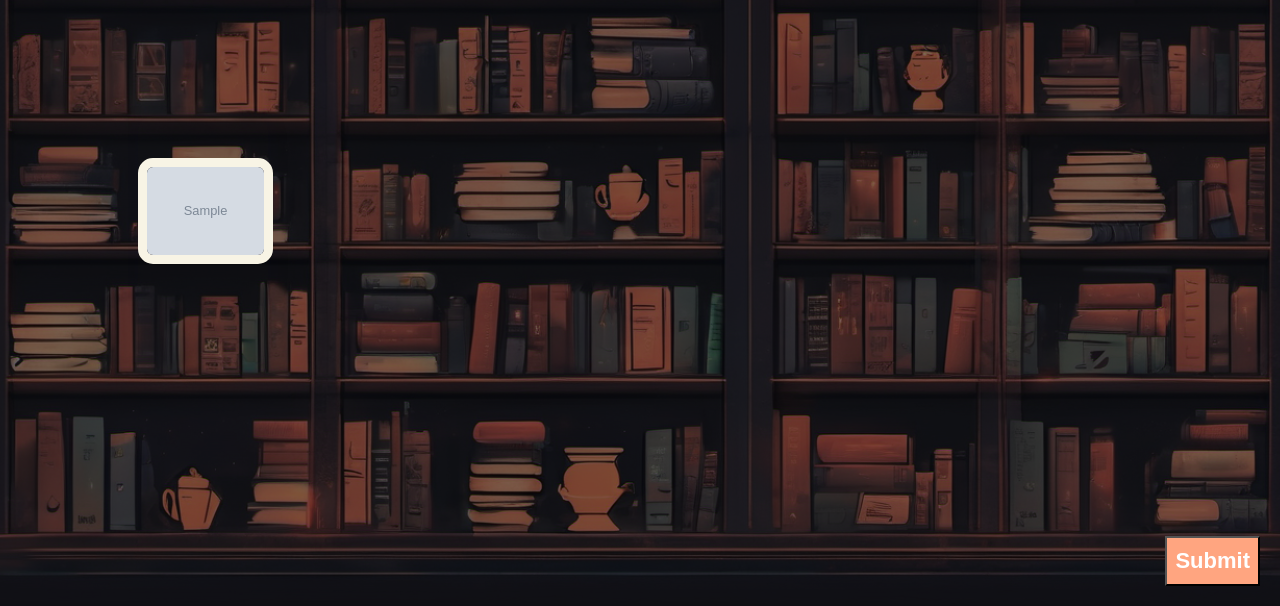
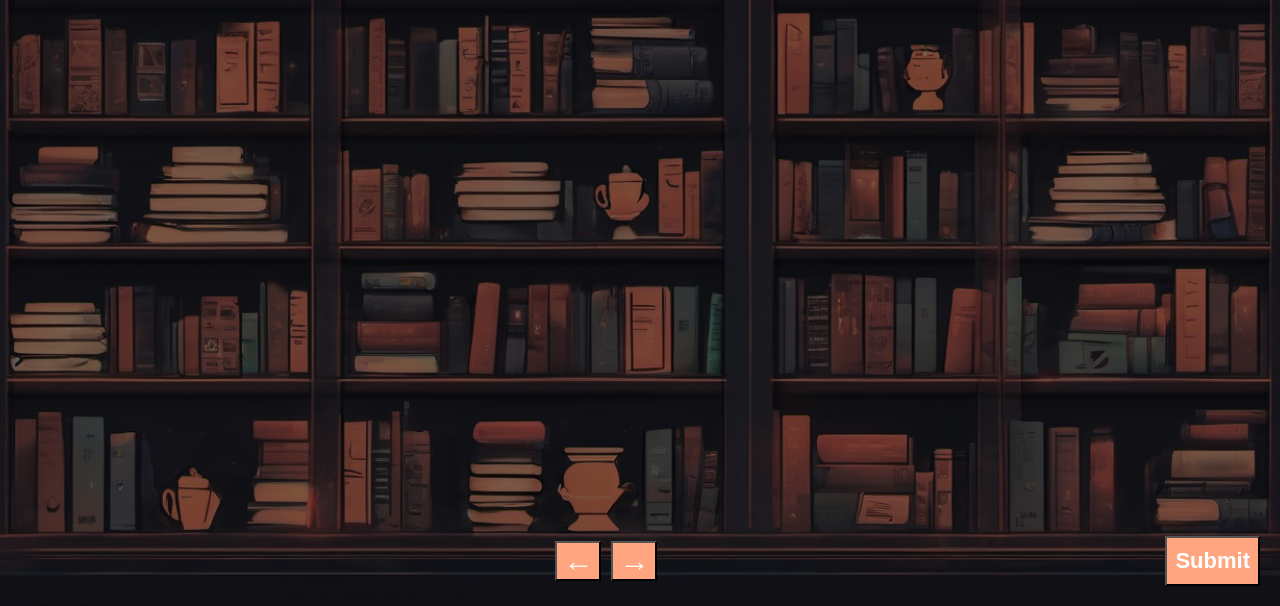
Before and after one commit to karendcl/recommend-books, a Django app: page /all_books/ in a window 1280 px wide. Shown: the part 194-800 px from the top of the page. Run offline with Django 5.2, Linux system fonts and the light colour scheme; tables that the repository leaves empty hold one stand-in row (values such as "Sample post"); grey boxes marked "Sample" are stand-in pictures.

Commit message:
Added Pagination for view books page

```diff
--- a/src/static/Styles.css
+++ b/src/static/Styles.css
@@ -252,16 +252,13 @@ main {
     flex-wrap: wrap;
     place-items: center;
     max-height: 75vh;
-    overflow-y: scroll;
+    overflow-y:hidden;
     width: 80vw;
 }
 
 .container {
     height: 190px;
     width: 130px;
-    background-color: transparent;
-    box-shadow: 0 0 25px rgba(17, 1, 68, 0.08);
-    border-radius: 15px;
     position: relative;
     margin-left: 10px;
     margin-top: 10px;
@@ -431,3 +428,32 @@ button[type="submit"]:hover {
     font-family: cursive;
     font-style: italic;
 }
+
+.NextPrevButtons {
+    position: fixed;
+    bottom: 20px;
+    left: 43%;
+    right: 50%;
+    float: left;
+    display: flex;
+}
+
+.NextPrevButtons button {
+    background: #ffa580;
+    color: #FFFFFF;
+    display: block;
+    font: bold 30px sans-serif;
+    text-align: center;
+    text-decoration: none;
+    -webkit-transition: all .25s ease;
+    -moz-transition: all .25s ease;
+    -ms-transition: all .25s ease;
+    -moz-transition: all .25s ease;
+    transition: all .25s ease;
+    cursor: pointer;
+    margin: 5px;
+}
+
+.NextPrevButtons button:hover {
+    background: #000000;
+}
--- a/src/templates/ViewBooks.html
+++ b/src/templates/ViewBooks.html
@@ -1,7 +1,11 @@
 {% extends "Index.html" %}
 {% block content %}
 
-
+    <style>
+        .container {
+            visibility: hidden;
+        }
+    </style>
 
     <form action="{% url 'recommendations' %}" method="POST">
         {% csrf_token %}
@@ -12,7 +16,7 @@
         <input type="checkbox" class="checkbox" name="books" value="{{ i.id }}" id="{{ i.id }}"><br>
         <div class="Photo">
         <label for="{{ i.id }}">
-        <img src="{{i.image_url}}" alt= "{{ i.title }}">
+        <img class="GalleryItem" src="{{i.image_url}}" alt= "{{ i.title }}">
     </label>
     </div>
     </div>
@@ -24,4 +28,128 @@
 </div>
     </form>
 
+    <div class="NextPrevButtons">
+    <button onclick="ShowPrev()"> &#8592; </button>
+    <button onclick="ShowNext()"> &#8594; </button>
+    </div>
+
+    <script>
+        let indiceActual = 0;
+        let recentAction = "Next"
+        const imagenes = document.querySelectorAll("div.container");
+        const numImagenes = imagenes.length;
+
+        ShowNext();
+
+        function ShowPrev()
+        {
+            if (recentAction == "Next")
+            {
+                indiceActual -= 12;
+            }
+
+            for (let i = 0; i < numImagenes; i++)
+            {
+                imagenes[i].style.visibility = 'hidden';
+            }
+
+            let number = 0;
+            let PassRow = false;
+
+            for (let j = indiceActual - 12; j < indiceActual; j++)
+            {
+                const i = (j + numImagenes) % numImagenes;
+                if (i < numImagenes)
+                {
+                    imagenes[i].style.visibility = 'visible';
+                    imagenes[i].style.position = 'fixed';
+                    if (number == 6)
+                    {
+                        number = 0
+                        PassRow = true;
+                    }
+
+                    if (!PassRow)
+                    {
+                        imagenes[i].style.top = '10px';
+                    }
+
+                    else
+                    {
+                        imagenes[i].style.top = '230px';
+                    }
+
+                    imagenes[i].style.left = number * 150 + 'px';
+
+                }
+
+                number ++;
+            }
+
+            indiceActual -= 12;
+            if (indiceActual < 0)
+            {
+                indiceActual = numImagenes -12;
+            }
+
+            recentAction = "Prev";
+        }
+
+        function ShowNext()
+        {
+            if (recentAction == "Prev")
+            {
+                indiceActual += 12;
+                if (indiceActual >= numImagenes)
+                {
+                    indiceActual = 0;
+                }
+            }
+
+            for (let i = 0; i < numImagenes; i++) {
+                imagenes[i].style.visibility = 'hidden';
+            }
+
+            let number = 0;
+            let PassRow = false;
+
+            for (let i = indiceActual; i < indiceActual + 12; i++)
+            {
+                if (i < numImagenes)
+                {
+                    imagenes[i].style.visibility = 'visible';
+                    imagenes[i].style.position = 'fixed';
+                    if (number == 6)
+                    {
+                        number = 0
+                        PassRow = true;
+                    }
+
+                    if (!PassRow)
+                    {
+                        imagenes[i].style.top = '10px';
+                    }
+
+                    else
+                    {
+                        imagenes[i].style.top = '230px';
+                    }
+
+                    imagenes[i].style.left = number * 150 + 'px';
+
+                }
+
+                number ++;
+            }
+
+            indiceActual += 12;
+            if (indiceActual >= numImagenes)
+            {
+                indiceActual = 0;
+            }
+
+            recentAction = "Next";
+        }
+    </script>
+
 {% endblock content %}
```
